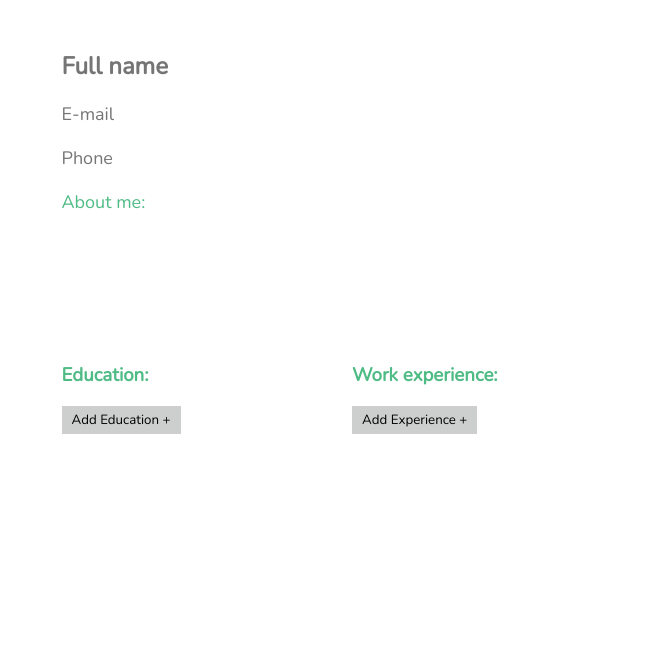
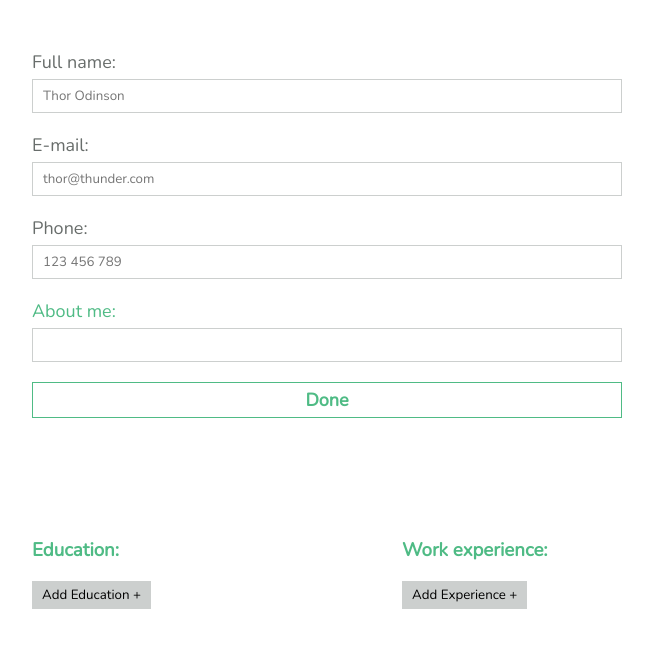
Before and after one commit to Polivaresc/react-cv-project, a React (Create React App) app: page / in a window 1280 px wide. Shown: the top 648 px of the page, without its empty margins (313-966 px from the left). Built offline with nearby package versions, Linux system fonts and the light colour scheme.

Commit message:
experience form + general form + general styles

```diff
--- a/src/components/Education.js
+++ b/src/components/Education.js
@@ -21,9 +21,9 @@ class Education extends Component {
     }
 
     addEducationToList(education){
-        console.log(this)
         this.setState({
             educationList: this.state.educationList.concat(education),
+            showForm: false
         })
     }
 
@@ -101,7 +101,7 @@ const EducationList = (props) => {
         <ul>
             {educationList.map((education) => {
                 return <li key={education.id}>
-                        <span>{education.title}</span>
+                        <span className="li-title">{education.title}</span>
                         <span>{education.institution}</span>
                         <span>{education.date}</span>
                     </li>
--- a/src/components/Experience.js
+++ b/src/components/Experience.js
@@ -1,14 +1,17 @@
 import React,{ Component } from "react";
+import uniqid from "uniqid";
 
 class Experience extends Component {
     constructor() {
         super()
 
         this.state = {
-            showForm: false
+            showForm: false,
+            experienceList: []
         }
 
         this.showExperienceForm = this.showExperienceForm.bind(this)
+        this.addExperienceToList = this.addExperienceToList.bind(this)
     }
 
     showExperienceForm() {
@@ -17,39 +20,106 @@ class Experience extends Component {
         })
     }
 
+    addExperienceToList(experience){
+        this.setState({
+            experienceList: this.state.experienceList.concat(experience),
+            showForm: false
+        })
+    }
+
     render() {
         return (
             <div>
                 <h3>Work experience:</h3>
                 <button className="add-button" onClick={this.showExperienceForm}>Add Experience +</button>
-                {this.state.showForm && <ExperienceForm/>}
+                {this.state.showForm && <ExperienceForm addExperienceToList={this.addExperienceToList}/>}
+                <ExperienceList experienceList={this.state.experienceList}/>
             </div>
         )
     }
 }
 
-const ExperienceForm = () => {
-    return(
+
+class ExperienceForm extends Component {
+    constructor() {
+        super()
+
+        this.state = {
+            experience: {
+                title: '',
+                company: '',
+                tasks: '',
+                duration: '',
+                id: uniqid()
+            },
+        }
+
+        this.handleSubmit = this.handleSubmit.bind(this)
+        this.handleChange = this.handleChange.bind(this)
+    }
+
+    handleChange(e) {
+        const newExperience = this.state.experience
+        newExperience[e.target.name] = e.target.value
+        this.setState({experience: newExperience})
+    }
+
+    handleSubmit(e) {
+        e.preventDefault()
+        this.props.addExperienceToList(this.state.experience)
+        this.setState({
+            experience: {
+                title: '',
+                company: '',
+                tasks: '',
+                duration: '',
+                id: uniqid()
+        }})
+    }
+
+    render() {
+        return(
             <form>
                 <div>
                     <label htmlFor="job-title">Job Position:</label>
-                    <input type="text" id="job-title"/>
+                    <input type="text" id="job-title" name="title" onChange={this.handleChange}/>
                 </div>
                 <div>
                     <label htmlFor="company">Company:</label>
-                    <input type="text" id="company"/>
+                    <input type="text" id="company" name="company" onChange={this.handleChange}/>
                 </div>
                 <div>
                     <label htmlFor="main-tasks">Main tasks:</label>
-                    <input type="textarea" id="main-tasks"/>
+                    <input type="textarea" id="main-tasks" name="tasks" onChange={this.handleChange}/>
                 </div>
                 <div>
                     <label htmlFor="job-duration">Duration (years):</label>
-                    <input type="number" id="job-duration" />
+                    <input type="number" id="job-duration" name="duration" onChange={this.handleChange}/>
                 </div>
-                <button type="submit" className="submit-button">Done</button>
+                <button type="submit" className="submit-button" onClick={this.handleSubmit}>Done</button>
             </form>
+    )
+    }
+}
+
+const ExperienceList = (props) => {
+    const { experienceList } = props
+
+    return (
+        <ul>
+            {experienceList.map((experience) => {
+                return <li key={experience.id} className="experience-li">
+                            <div className="experience-info">
+                                <span className="li-title">{experience.title}</span>
+                                <span>{experience.company}</span>
+                                <span>{experience.duration} yr</span>
+                            </div>
+                            <div className="li-tasks">{experience.tasks}</div>
+                        </li>
+            })}
+        </ul>
     )
 }
 
+
 export default Experience;
--- a/src/components/General.js
+++ b/src/components/General.js
@@ -5,34 +5,115 @@ class General extends Component {
         super()
 
         this.state = {
-            fullname: '',
-            email: '',
-            phone: '',
-            about: ''
+            showForm: true,
+            general: {}
         }
+
+        this.setGeneralInfo = this.setGeneralInfo.bind(this)
+        this.editInfo = this.editInfo.bind(this)
+    }
+
+    setGeneralInfo(generalInfo) {
+        this.setState({
+            general: Object.assign(generalInfo),
+            showForm: false
+        })
+    }
+
+    editInfo() {
+        this.setState({
+            showForm: true
+        })
     }
 
     render() {
         return (
             <div>
-                <form>
+                {this.state.showForm && <GeneralForm setGeneralInfo={this.setGeneralInfo}/>}
+                {!(this.state.showForm) &&
                     <div>
-                        <input type="text" id="full-name" placeholder="Full name"/>
+                        <GeneralInfo generalInfo={this.state.general}/>
+                        <button type="button" className="submit-button" onClick={this.editInfo}>Edit Information</button>
+                    </div>
+                }
+            </div>
+        )
+    }
+}
+
+class GeneralForm extends Component {
+    constructor() {
+        super()
+
+        this.state = {
+            generalInfo: {
+                fullname: '',
+                email: '',
+                phone: '',
+                about: ''
+            }
+        }
+
+        this.addInfo = this.addInfo.bind(this)
+        this.handleSubmit = this.handleSubmit.bind(this)
+
+    }
+
+    addInfo(e) {
+        const newInfo = this.state.generalInfo
+        newInfo[e.target.name] = e.target.value
+        this.setState({generalInfo: newInfo})
+    }
+
+    handleSubmit(e) {
+        e.preventDefault()
+        this.props.setGeneralInfo(this.state.generalInfo)
+    }
+
+    render() {
+        return (
+            <div>
+                <form className="general-form">
+                    <div>
+                        <label htmlFor="full-name">Full name:</label>
+                        <input type="text" id="full-name" name="fullname" placeholder="Thor Odinson" onChange={this.addInfo}/>
                     </div>
                     <div>
-                        <input type="email" id="email" placeholder="E-mail"/>
+                        <label htmlFor="email">E-mail:</label>
+                        <input type="email" id="email" name="email" placeholder="thor@thunder.com" onChange={this.addInfo}/>
                     </div>
                     <div>
-                        <input type="tel" id="phone" placeholder="Phone"/>
+                        <label htmlFor="phone">Phone:</label>
+                        <input type="tel" id="phone" name="phone" placeholder="123 456 789" onChange={this.addInfo}/>
                     </div>
                     <div>
                         <label htmlFor="about">About me:</label>
-                        <input type="textarea" id="about"/>
+                        <input type="textarea" id="about" name="about" rows={4} onChange={this.addInfo}/>
                     </div>
+                    <button type="submit" className="submit-button" onClick={this.handleSubmit}>Done</button>
                 </form>
             </div>
         )
     }
 }
 
+const GeneralInfo = (props) => {
+    const { generalInfo } = props
+
+    return (
+            <div className="general-info">
+                <div className="main-info">
+                    <h2>{generalInfo.fullname}</h2>
+                    <div>Email: {generalInfo.email}</div>
+                    <div>Phone: {generalInfo.phone}</div>
+                </div>
+
+                <div>
+                    <h3 className="about-title">About me:</h3>
+                    <div>{generalInfo.about}</div>
+                </div>
+            </div>
+    )
+}
+
 export default General;
--- a/src/styles.css
+++ b/src/styles.css
@@ -4,6 +4,8 @@ body {
   font-family: 'Nunito', sans-serif;
   margin: auto;
   --green: rgb(79, 187, 133);
+  --dark-gray: rgb(104, 109, 107);
+  --light-gray: rgb(204, 207, 206);
 }
 
 .App {
@@ -14,7 +16,7 @@ body {
 }
 
 .container {
-  width: 45%;
+  width: 50%;
   display: flex;
   flex-direction: column;
   gap: 100px;
@@ -23,7 +25,7 @@ body {
 .specific-info {
   display: grid;
   grid-template-columns: 1fr 1fr;
-  gap: 50px;
+  gap: 150px;
 }
 
 form {
@@ -39,28 +41,41 @@ form>div {
 input {
   font-family: inherit;
   outline: none;
-  border: 1px solid rgb(204, 207, 206);
+  border: 1px solid var(--light-gray);
   padding: 7px 10px;
-  color: rgb(104, 109, 107);
+  color: var(--dark-gray);
 }
 
-#full-name {
-  font-size: x-large;
-  font-weight: bold;
-}
-
-#email, #phone, #about {
+.general-form label, .general-info div {
+  color: var(--dark-gray);
   font-size: large;
 }
 
-#email, #phone, #full-name, #about {
-  border: none;
+.general-info {
+  display: grid;
+  grid-template-columns: 1fr 1fr;
+  gap: 20px;
+}
+
+.main-info {
+  display: grid;
+  gap: 20px;
+  padding-bottom: 20px;
+}
+
+h2 {
+  text-decoration: underline;
+  text-decoration-color: var(--green);
+  text-decoration-thickness: 2px;
+}
+
+.about-title, h2 {
   padding: 0;
-  color: rgb(54, 56, 55);
+  margin: 0;
 }
 
 #about:focus {
-  border: 1px solid rgb(204, 207, 206);
+  border: 1px solid var(--light-gray);
   padding: 7px 10px;
 }
 
@@ -80,7 +95,7 @@ h3, label[for="about"] {
   border: none;
   padding: 5px 10px;
   margin-bottom: 10px;
-  background-color: rgb(204, 207, 206);
+  background-color: var(--light-gray);
   transition: all .2s ease-in-out;
 }
 
@@ -100,3 +115,32 @@ h3, label[for="about"] {
 .submit-button:hover {
   box-shadow: 0 0.5em 0.5em -0.4em var(--green);
 }
+
+ul {
+  list-style-type: none;
+  padding: 0;
+}
+
+li {
+  padding: 10px 0;
+}
+
+li, .experience-info {
+  display: grid;
+  grid-template-columns: 2fr 1fr 1fr;
+  justify-content: space-between;
+  gap: 10px;
+}
+
+.li-title {
+  font-weight: bold;
+}
+
+.experience-li {
+  display: flex;
+  flex-direction: column;
+}
+
+.li-tasks {
+  color:var(--dark-gray);
+}
```
